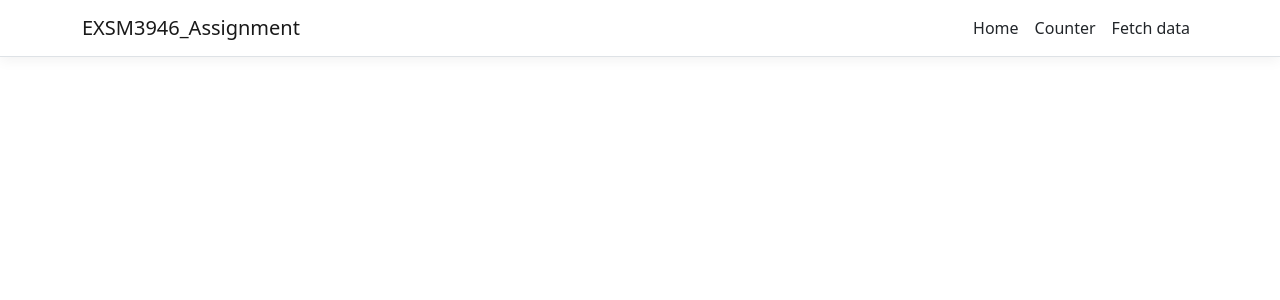
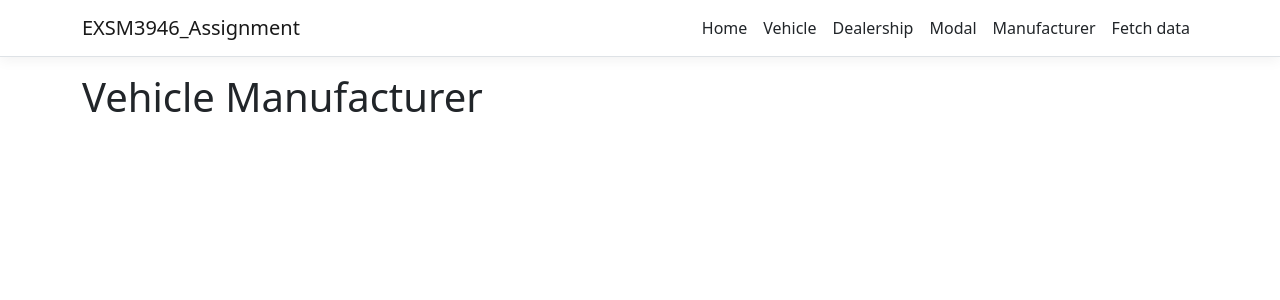
Before and after one commit to pandarv/C-ReactAPI-Assignemnt-UoA, a React (Create React App) app in the folder EXSM3946_Assignment/ClientApp/: page /manufacturer in a window 1280 px wide. Shown: the top 300 px of the page. Built offline with nearby package versions, Linux system fonts and the light colour scheme.

Commit message:
Skeleton of the components ready and Added link to Menu-bar

```diff
--- a/EXSM3946_Assignment/ClientApp/src/components/NavMenu.js
+++ b/EXSM3946_Assignment/ClientApp/src/components/NavMenu.js
@@ -1,23 +1,23 @@
-import React, { Component } from 'react';
-import { Collapse, Navbar, NavbarBrand, NavbarToggler, NavItem, NavLink } from 'reactstrap';
-import { Link } from 'react-router-dom';
-import './NavMenu.css';
+import React, { Component } from "react";
+import { Collapse, Navbar, NavbarBrand, NavbarToggler, NavItem, NavLink } from "reactstrap";
+import { Link } from "react-router-dom";
+import "./NavMenu.css";
 
 export class NavMenu extends Component {
 	static displayName = NavMenu.name;
 
-  constructor (props) {
+	constructor(props) {
 		super(props);
 
 		this.toggleNavbar = this.toggleNavbar.bind(this);
 		this.state = {
-      collapsed: true
+			collapsed: true,
 		};
 	}
 
-  toggleNavbar () {
+	toggleNavbar() {
 		this.setState({
-      collapsed: !this.state.collapsed
+			collapsed: !this.state.collapsed,
 		});
 	}
 
@@ -25,18 +25,41 @@ export class NavMenu extends Component {
 		return (
 			<header>
 				<Navbar className="navbar-expand-sm navbar-toggleable-sm ng-white border-bottom box-shadow mb-3" container light>
-          <NavbarBrand tag={Link} to="/">EXSM3946_Assignment</NavbarBrand>
+					<NavbarBrand tag={Link} to="/">
+						EXSM3946_Assignment
+					</NavbarBrand>
 					<NavbarToggler onClick={this.toggleNavbar} className="mr-2" />
 					<Collapse className="d-sm-inline-flex flex-sm-row-reverse" isOpen={!this.state.collapsed} navbar>
 						<ul className="navbar-nav flex-grow">
 							<NavItem>
-                <NavLink tag={Link} className="text-dark" to="/">Home</NavLink>
+								<NavLink tag={Link} className="text-dark" to="/">
+									Home
+								</NavLink>
 							</NavItem>
 							<NavItem>
-                <NavLink tag={Link} className="text-dark" to="/counter">Counter</NavLink>
+								<NavLink tag={Link} className="text-dark" to="/vehicle">
+									Vehicle
+								</NavLink>
 							</NavItem>
 							<NavItem>
-                <NavLink tag={Link} className="text-dark" to="/fetch-data">Fetch data</NavLink>
+								<NavLink tag={Link} className="text-dark" to="/dealership">
+									Dealership
+								</NavLink>
+							</NavItem>
+							<NavItem>
+								<NavLink tag={Link} className="text-dark" to="/modal">
+									Modal
+								</NavLink>
+							</NavItem>
+							<NavItem>
+								<NavLink tag={Link} className="text-dark" to="/manufacturer">
+									Manufacturer
+								</NavLink>
+							</NavItem>
+							<NavItem>
+								<NavLink tag={Link} className="text-dark" to="/fetch-data">
+									Fetch data
+								</NavLink>
 							</NavItem>
 						</ul>
 					</Collapse>
--- /dev/null
+++ b/EXSM3946_Assignment/ClientApp/src/components/Vehicle.js
@@ -0,0 +1,28 @@
+import React, { useState, useEffect } from "react";
+
+function Vehicle() {
+	const [vehicle, setVehicle] = useState("");
+
+	const fetchData = async () => {
+		const response = await fetch("/api/VehicleApi");
+		const data = await response.json();
+		console.log(data);
+		setVehicle(data);
+	};
+	useEffect(() => {
+		fetchData();
+	}, []);
+
+	return (
+		<div>
+			<h1>Vehicle</h1>
+			{/* <ul>
+				{vehicle.map((vehi, index) => (
+					<li key={index}>{vehi.vin}</li>
+				))}
+			</ul> */}
+		</div>
+	);
+}
+
+export default Vehicle;
--- /dev/null
+++ b/EXSM3946_Assignment/ClientApp/src/components/Vehicle_Dealership.jsx
@@ -0,0 +1,11 @@
+import React from "react";
+
+function Vehicle_Dealership() {
+	return (
+		<div>
+			<h1>Vehicle Dealership</h1>
+		</div>
+	);
+}
+
+export default Vehicle_Dealership;
--- /dev/null
+++ b/EXSM3946_Assignment/ClientApp/src/components/Vehicle_Manufacturer.jsx
@@ -0,0 +1,11 @@
+import React from "react";
+
+function Vehicle_Manufacturer() {
+	return (
+		<div>
+			<h1>Vehicle Manufacturer</h1>
+		</div>
+	);
+}
+
+export default Vehicle_Manufacturer;
--- /dev/null
+++ b/EXSM3946_Assignment/ClientApp/src/components/Vehicle_Modal.jsx
@@ -0,0 +1,11 @@
+import React from "react";
+
+function Vehicle_Modal() {
+	return (
+		<div>
+			<h1>Vehicle Modal</h1>
+		</div>
+	);
+}
+
+export default Vehicle_Modal;
```
Also changed, not shown: EXSM3946_Assignment/ClientApp/src/AppRoutes.js (+27 -6 lines), EXSM3946_Assignment/ClientApp/src/components/FetchData.js (+14 -9 lines), EXSM3946_Assignment/ClientApp/src/setupProxy.js (+7 -10 lines), 1 other file (tests, documents, lock files or other folders). Lines whose indentation alone changed are shown as unchanged.
